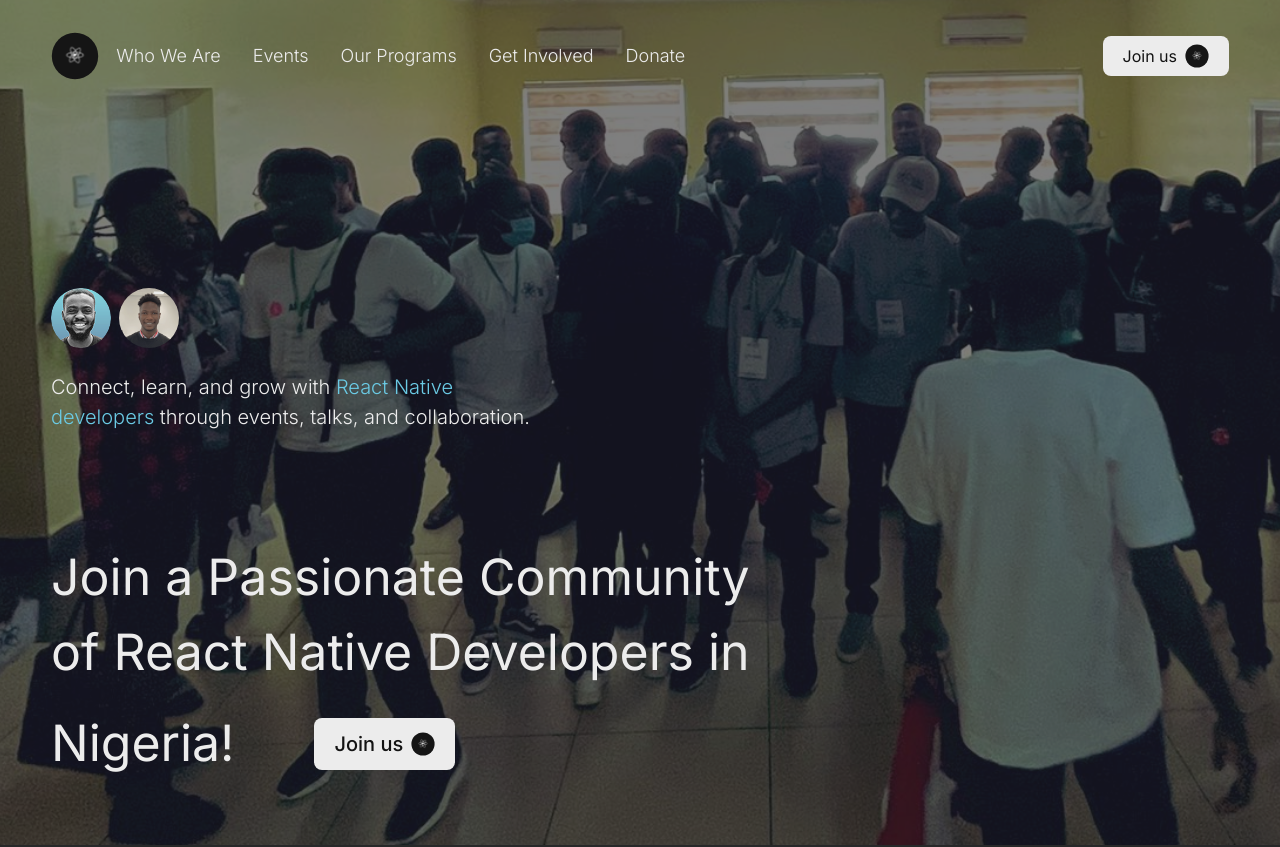
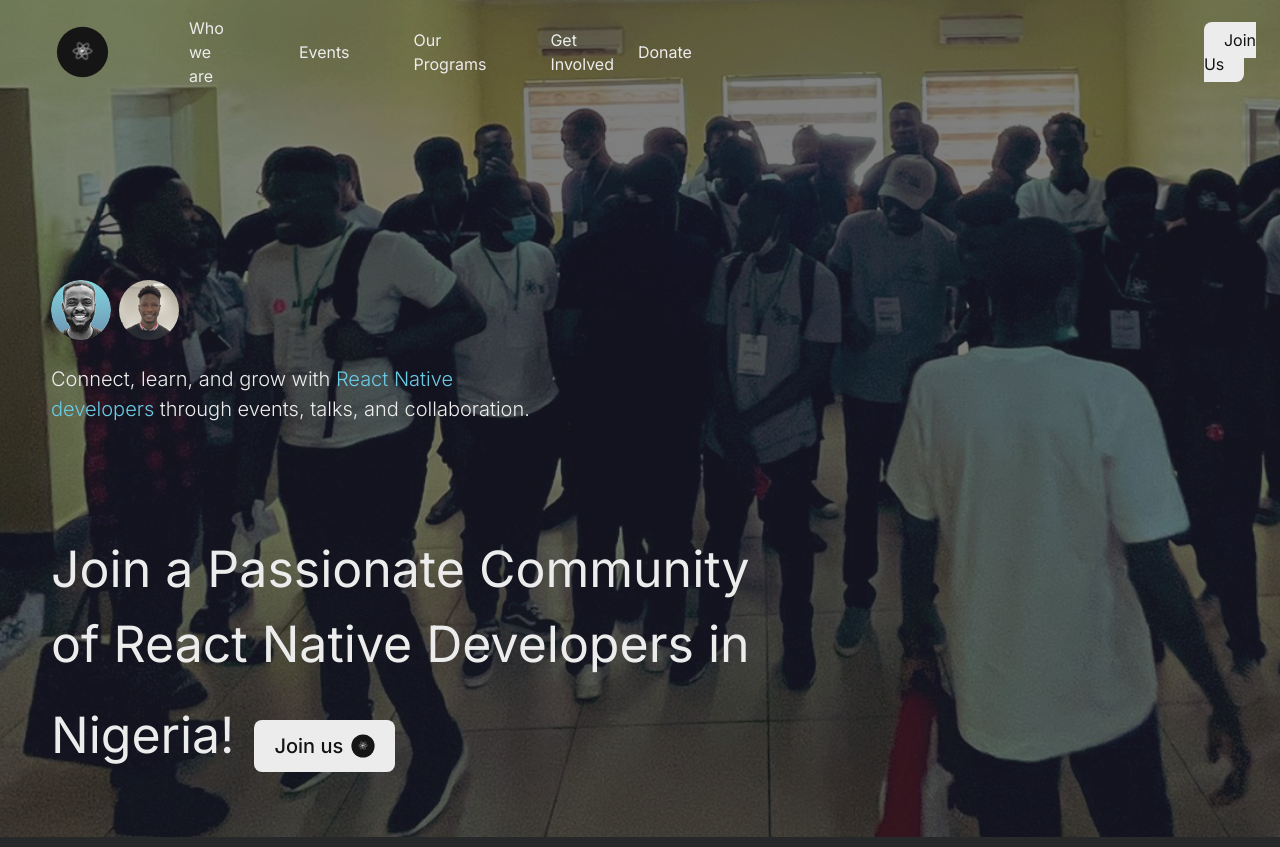
Before and after one commit to react-native-nigeria-community/rnn-landing, a React (Create React App) app: page / in a window 1280 px wide. Shown: the top 847 px of the page. Built offline with nearby package versions, Linux system fonts and the light colour scheme.

Commit message:
ORTHO-363:rebuild hero and nav section

```diff
--- a/src/App.js
+++ b/src/App.js
@@ -10,7 +10,7 @@
 
 const App = () => {
   return (
-    <div className="w-full">
+    <div className="w-full overflow-x-hidden">
       <BackgroundImage>
         <Navbar/>
         <Hero/>
--- a/src/components/hero.js
+++ b/src/components/hero.js
@@ -11,7 +11,7 @@
       <div className="flex flex-col justify-between gap-2 sm:gap-4 lg:gap-6">
 
         <div className="flex flex-row gap-1 sm:gap-2  mt-20">
-          <img src={heroAvatar1} alt="Hero Avatar" className=" h-10 sm:w-12 sm:h-12 lg:w-auto lg:h-auto rounded-full object-cover"/>
+          <img src={heroAvatar1} alt="Hero Avatar" className="w-15 h-15 rounded-full"/>
           <img src={heroAvatar2} alt="Hero Avatar" className="w-15 h-15 rounded-full   "/>
          </div>
 
@@ -33,17 +33,18 @@
           <div className="flex flex-col sm:flex-row sm:items-center gap-4 sm:gap-6 md:gap-8 lg:gap-12 xl:gap-20">
             <span className="text-white text-2xl sm:text-3xl md:text-4xl lg:text-5xl xl:text-[50px] leading-tight lg:leading-[75px]">
               Nigeria!
-            </span>
-
-            <div className="inline-flex bg-white py-2 sm:py-3 px-4 sm:px-5 items-center gap-2 rounded-lg cursor-pointer hover:bg-[#DADADA] w-fit transition-colors">
+              <div className="ml-5 inline-flex bg-white py-2 sm:py-3 px-4 sm:px-5 items-center gap-2 rounded-lg cursor-pointer hover:bg-[#DADADA] w-fit transition-colors">
               <a href="https://join.slack.com/t/reactnativenigeria/shared_invite/zt-c8od4rkl-xUOp01GMiKOt_7_mFvyOzA"
                  target="_blank"
                  rel="noopener noreferrer"
-                 className="text-black text-base sm:text-lg lg:text-xl font-medium">
+                 className="text-black text-base sm:text-lg lg:text-xl font-medium sm:">
                 Join us
               </a>
               <img src={rnnLogo} alt="Join Us" className="w-5 h-5 sm:w-6 sm:h-6"/>
             </div>
+            </span>
+
+
           </div>
         </div>
       </div>
--- a/src/components/navbar.js
+++ b/src/components/navbar.js
@@ -1,78 +1,65 @@
 import React, { useState } from 'react';
- import rnnLogo from '../assets/rnnLogo.svg';
- import hamburgerIcon from '../assets/menuIcon.svg';
- import closeIcon from '../assets/closeIcon.svg';
+import rnnLogo from '../assets/rnnLogo.svg';
+import hamburgerIcon from '../assets/menuIcon.svg';
+import closeIcon from '../assets/closeIcon.svg';
 
-const Navbar = () => {
-  const [isOpen, setIsOpen] = useState(false);
+function Navbar() {
+  const [menuOpen, setMenuOpen] = useState(false);
 
-  const navLinks = (
-    <>
-      <li><a href="whoWeAre" className="hover:text-[#5FDBFC] hover:font-bold transition-colors">Who We Are</a></li>
-      <li><a href="events" className="hover:text-[#5FDBFC] hover:font-bold transition-colors">Events</a></li>
-      <li><a href="programs" className="hover:text-[#5FDBFC] hover:font-bold transition-colors">Our Programs</a></li>
-      <li><a href="getInvolved" className="hover:text-[#5FDBFC] hover:font-bold transition-colors">Get Involved</a></li>
-      <li><a href="donate" className="hover:text-[#5FDBFC] hover:font-bold transition-colors">Donate</a></li>
-    </>
-  );
+  const toggleMenu = () => {
+    setMenuOpen(!menuOpen);
+  };
 
   return (
-    <nav className="px-4 sm:px-8 md:px-12 lg:px-[51px] py-4 sm:py-6 lg:py-8 flex justify-between items-center bg-transparent text-white relative">
-      <img src={rnnLogo} alt="React Native Nigeria" className=" sm:w-10 sm:h-10 lg:w-12 lg:h-12 cursor-pointer" />
+    <section >
+      <div className="flex items-center justify-between  md:justify-between px-6 py-4 xl:ml-8">
+        <img src={rnnLogo} className="w-15" alt="logo" />
 
-      <ul className="hidden font-[300]  lg:flex gap-6 xl:gap-8 text-sm lg:text-base xl:text-lg mr-100">
-        {navLinks}
-      </ul>
 
-      <div className="hidden lg:flex bg-white py-2 px-4 xl:px-5 items-center gap-2 rounded-lg hover:bg-[#DADADA] cursor-pointer transition-colors">
-        <a href="https://join.slack.com/t/reactnativenigeria/shared_invite/zt-c8od4rkl-xUOp01GMiKOt_7_mFvyOzA"
-           target="_blank"
-           rel="noopener noreferrer"
-           className="text-black text-sm lg:text-base">
-          Join us
-        </a>
-        <img src={rnnLogo} alt="Join Us" className="w-5 h-5 lg:w-6 lg:h-6" />
-      </div>
+        <div className="xl:hidden">
+          <button onClick={toggleMenu}>
+            <img src={menuOpen ? closeIcon : hamburgerIcon} alt="menu" className="w-8 h-8" />
+          </button>
+        </div>
 
-      <div className="lg:hidden">
-        <img
-          src={isOpen ? closeIcon : hamburgerIcon}
-          alt={isOpen ? "Close menu" : "Open menu"}
-          className="w-6 h-6 sm:w-7 sm:h-7 cursor-pointer"
-          onClick={() => setIsOpen(!isOpen)}
-        />
+
+        <ul className="hidden xl:flex items-center gap-6 text-white">
+          <li className="hover:font-semibold hover:text-[#5FDBFC] cursor-pointer lg:ml-20">Who we are</li>
+          <li className="hover:font-semibold hover:text-[#5FDBFC] cursor-pointer lg:ml-10">Events</li>
+          <li className="hover:font-semibold hover:text-[#5FDBFC] cursor-pointer lg:ml-10">Our Programs</li>
+          <li className="hover:font-semibold hover:text-[#5FDBFC] cursor-pointer lg:ml-10">Get Involved</li>
+          <li className="hover:font-semibold hover:text-[#5FDBFC] cursor-pointer ">Donate</li>
+          <li className='lg:ml-122'>
+            <a
+              href="https://join.slack.com/t/reactnativenigeria/shared_invite/zt-c8od4rkl-xUOp01GMiKOt_7_mFvyOzA"
+              className="px-5 py-2 bg-white text-black rounded-lg hover:bg-[#DADADA] transition-colors"
+            >
+              Join Us
+            </a>
+          </li>
+        </ul>
       </div>
 
 
-      {isOpen && (
-        <div className="absolute top-0 left-0 w-full h-screen bg-black text-white flex flex-col gap-6 px-4 sm:px-6 py-8 sm:py-10 z-50">
-          <div className="flex justify-between items-center">
-            <img src={rnnLogo} alt="Logo" className="w-8 h-8 sm:w-10 sm:h-10" />
-            <img
-              src={closeIcon}
-              alt="Close menu"
-              className="w-6 h-6 sm:w-7 sm:h-7 cursor-pointer"
-              onClick={() => setIsOpen(false)}
-            />
-          </div>
-
-          <ul className="flex flex-col gap-4 sm:gap-6 mt-6 sm:mt-8 text-base sm:text-lg">
-            {navLinks}
-          </ul>
-
-          <div className="bg-white mt-6 sm:mt-8 py-2 sm:py-3 px-4 sm:px-5 flex items-center gap-2 rounded-lg hover:bg-[#DADADA] w-fit cursor-pointer transition-colors">
-            <a href="https://join.slack.com/t/reactnativenigeria/shared_invite/zt-c8od4rkl-xUOp01GMiKOt_7_mFvyOzA"
-               target="_blank"
-               rel="noopener noreferrer"
-               className="text-black text-sm sm:text-base">
-              Join us
+      {menuOpen && (
+        <ul className="lg:hidden flex flex-col items-start px-6 pb-4 text-white gap-4 animate-slide-in">
+          <li className="hover:font-semibold hover:text-[#5FDBFC] cursor-pointer">Who we are</li>
+          <li className="hover:font-semibold hover:text-[#5FDBFC] cursor-pointer">Events</li>
+          <li className="hover:font-semibold hover:text-[#5FDBFC] cursor-pointer">Our Programs</li>
+          <li className="hover:font-semibold hover:text-[#5FDBFC] cursor-pointer">Get Involved</li>
+          <li className="hover:font-semibold hover:text-[#5FDBFC] cursor-pointer">Donate</li>
+          <li>
+            <a
+              href="https://join.slack.com/t/reactnativenigeria/shared_invite/zt-c8od4rkl-xUOp01GMiKOt_7_mFvyOzA"
+              className="px-5 py-2 bg-white text-black rounded-lg hover:bg-[#DADADA] transition-colors"
+            >
+              Join Us
             </a>
-            <img src={rnnLogo} alt="Join Us" className="w-5 h-5 sm:w-6 sm:h-6" />
-          </div>
-        </div>
+          </li>
+        </ul>
       )}
-    </nav>
+    </section>
   );
-};
+}
 
 export default Navbar;
```
Also changed, not shown: src/assets/Twitter.svg, src/assets/slackimage.svg (added).
